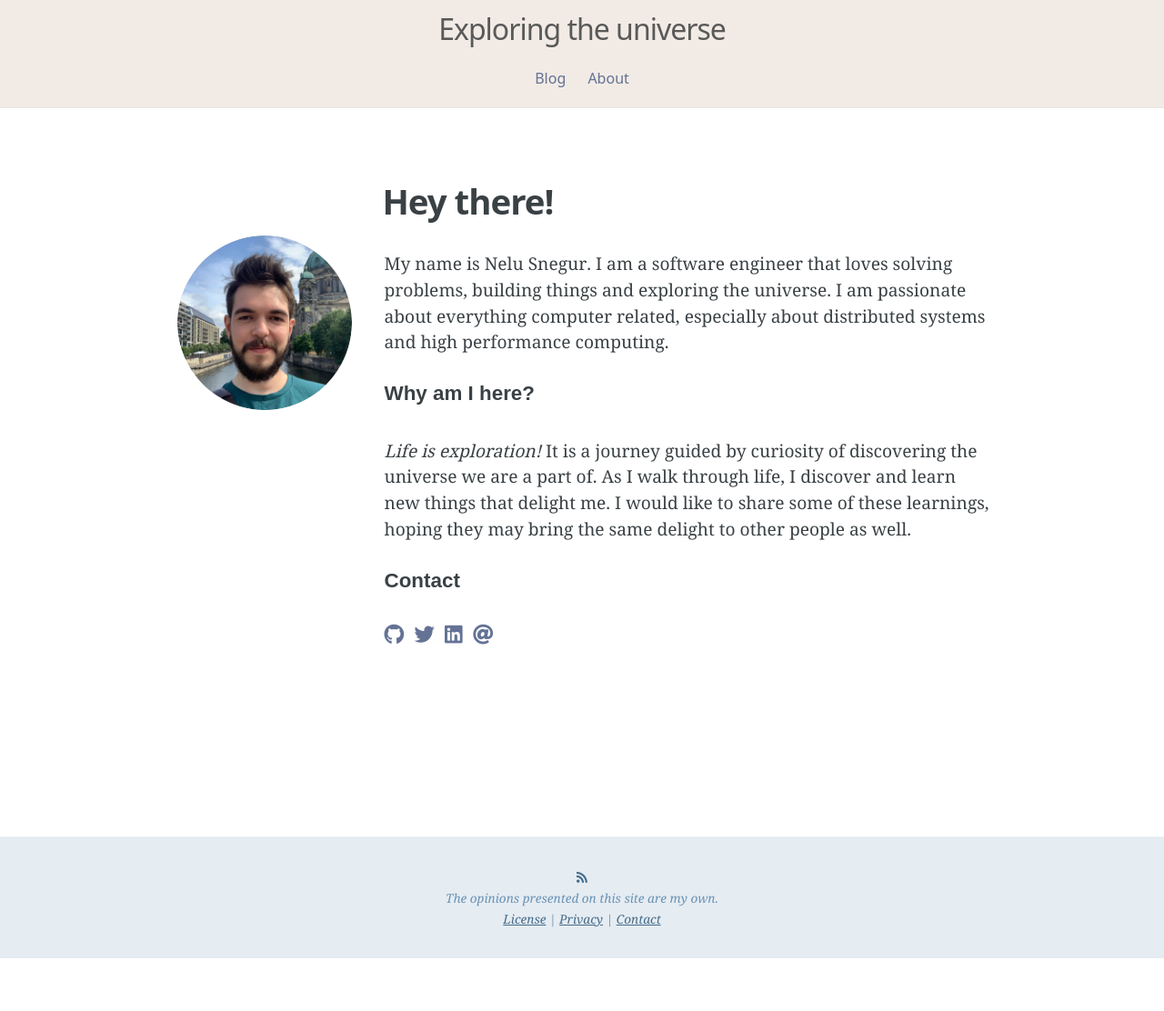
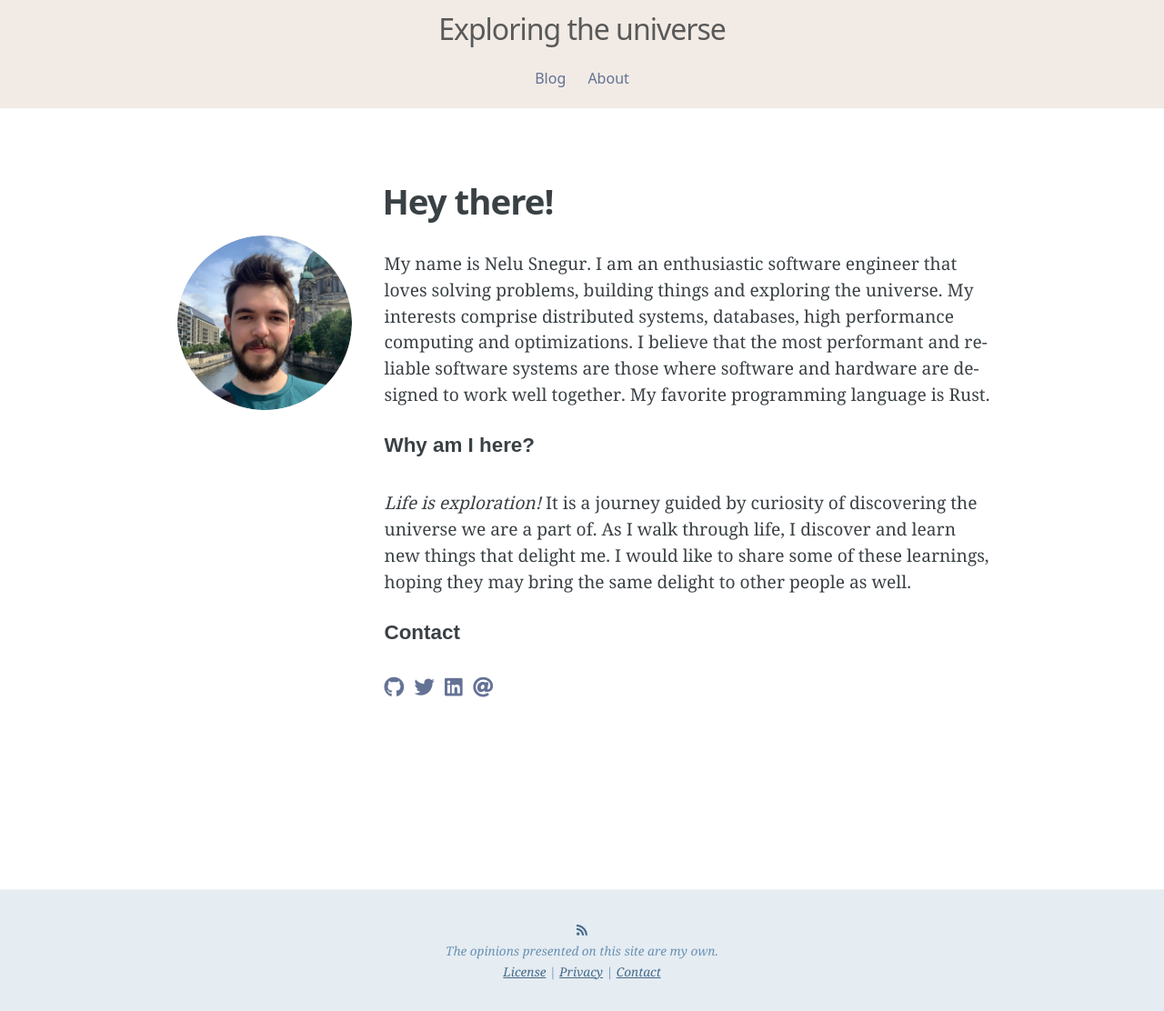
Before and after one commit to nelusnegur/nelusnegur.github.io, a Jekyll site: the page built from about.html, in a window 1280 px wide. Shown: the whole page at 91% size. Built offline with Jekyll 4.4.1, drawn with Linux system fonts in a browser that asks for light colours; some web fonts are replaced; before the commit the page ends 1054 px from its top, so only the background shows below that.

Commit message:
Adjust the about me page

```diff
--- a/about.html
+++ b/about.html
@@ -15,10 +15,10 @@ permalink: /about/
       <h2 class="description-title">Hey there!</h2>
       <div class="description">
         <p>
-                    My name is Nelu Snegur. I am a software engineer that loves solving problems, building things and
-                    exploring the universe.
-                    I am passionate about everything computer related, especially about distributed systems
-                    and high performance computing.
+          My name is Nelu Snegur. I am an enthusiastic software engineer that loves solving problems, building things and
+          exploring the universe. My interests comprise distributed systems, databases, high performance computing and optimizations.
+          I believe that the most performant and reliable software systems are those where software and hardware are designed to work well together.
+          My favorite programming language is Rust.
         </p>
         <h5>
           Why am I here?
```
Lines whose indentation alone changed are shown as unchanged.
